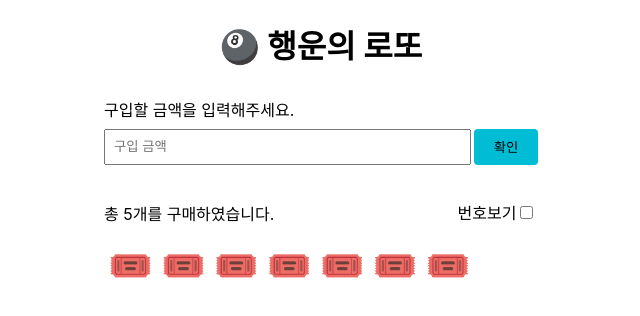
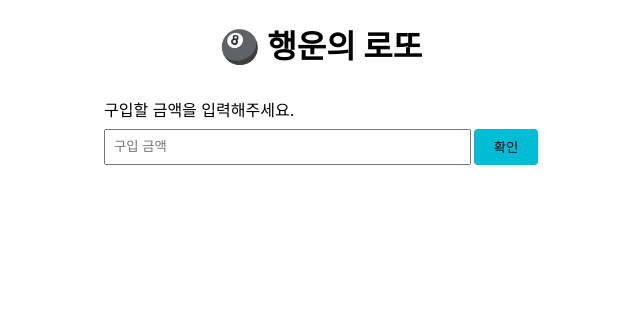
Before and after one commit to woowacourse/react-lotto, a React (Create React App) app: page / in a window 1280 px wide. Shown: the top 316 px of the page, without its empty margins (319-959 px from the left). Built offline with nearby package versions, Linux system fonts and the light colour scheme.

Commit message:
feat: 발급한 로또의 개수만큼의 아이콘을 보여주는 기능 구현
- 로또 발급 여부에 따른 조건부 렌더링 구현

Co-authored-by: Lee Soo Yeon <2SOOY@users.noreply.github.com>

```diff
--- a/src/App.js
+++ b/src/App.js
@@ -48,13 +48,15 @@ class App extends Component {
   };
 
   render() {
+    const { lottos } = this.state;
+
     return (
       <main style={{ maxWidth: '450px', margin: '0 auto' }}>
         <MainTitle>🎱 행운의 로또</MainTitle>
         <MainWrapper>
           <div style={{ width: '100%' }}>
             <LottoPurchaseForm createLottos={this.createLottos} />
-            <PurchaseResult />
+            {lottos.length > 0 && <PurchaseResult lottos={lottos} />}
           </div>
         </MainWrapper>
       </main>
--- a/src/components/lottoPurchaseResult/LottoIconList.js
+++ b/src/components/lottoPurchaseResult/LottoIconList.js
@@ -2,16 +2,16 @@ import React, { Component } from 'react';
 import LottoIcon from './LottoIcon';
 
 class LottoIconList extends Component {
+  getLottoIcons() {
+    return Array.from({ length: this.props.lottoCount }, (_, idx) => (
+      <LottoIcon key={idx} />
+    ));
+  }
+
   render() {
     return (
       <ul style={{ display: 'flex', flexWrap: 'wrap' }}>
-        <LottoIcon />
-        <LottoIcon />
-        <LottoIcon />
-        <LottoIcon />
-        <LottoIcon />
-        <LottoIcon />
-        <LottoIcon />
+        {this.getLottoIcons()}
       </ul>
     );
   }
--- a/src/components/lottoPurchaseResult/PurchaseCountMessage.js
+++ b/src/components/lottoPurchaseResult/PurchaseCountMessage.js
@@ -4,7 +4,7 @@ class PurchaseCountMessage extends Component {
   render() {
     return (
       <label>
-        총 <span>5</span>개를 구매하였습니다.
+        총 <span>{this.props.lottoCount}</span>개를 구매하였습니다.
       </label>
     );
   }
--- a/src/components/lottoPurchaseResult/PurchaseResult.js
+++ b/src/components/lottoPurchaseResult/PurchaseResult.js
@@ -16,15 +16,28 @@ const PurchaseResultMessageWrapper = styled.div`
 `;
 
 class PurchaseResult extends Component {
+  constructor(props) {
+    super(props);
+
+    this.state = {
+      isToggled: false,
+    };
+  }
+
   render() {
+    const { isToggled } = this.state;
     return (
       <PurchaseResultSection aria-label="purchase-lotto">
         <PurchaseResultMessageWrapper>
-          <PurchaseCountMessage />
+          <PurchaseCountMessage lottoCount={this.props.lottos.length} />
           <ToggleButton />
         </PurchaseResultMessageWrapper>
 
-        <LottoIconList />
+        {isToggled ? (
+          ''
+        ) : (
+          <LottoIconList lottoCount={this.props.lottos.length} />
+        )}
       </PurchaseResultSection>
     );
   }
```
Also changed, not shown: 1 other file (tests, documents, lock files or other folders).
